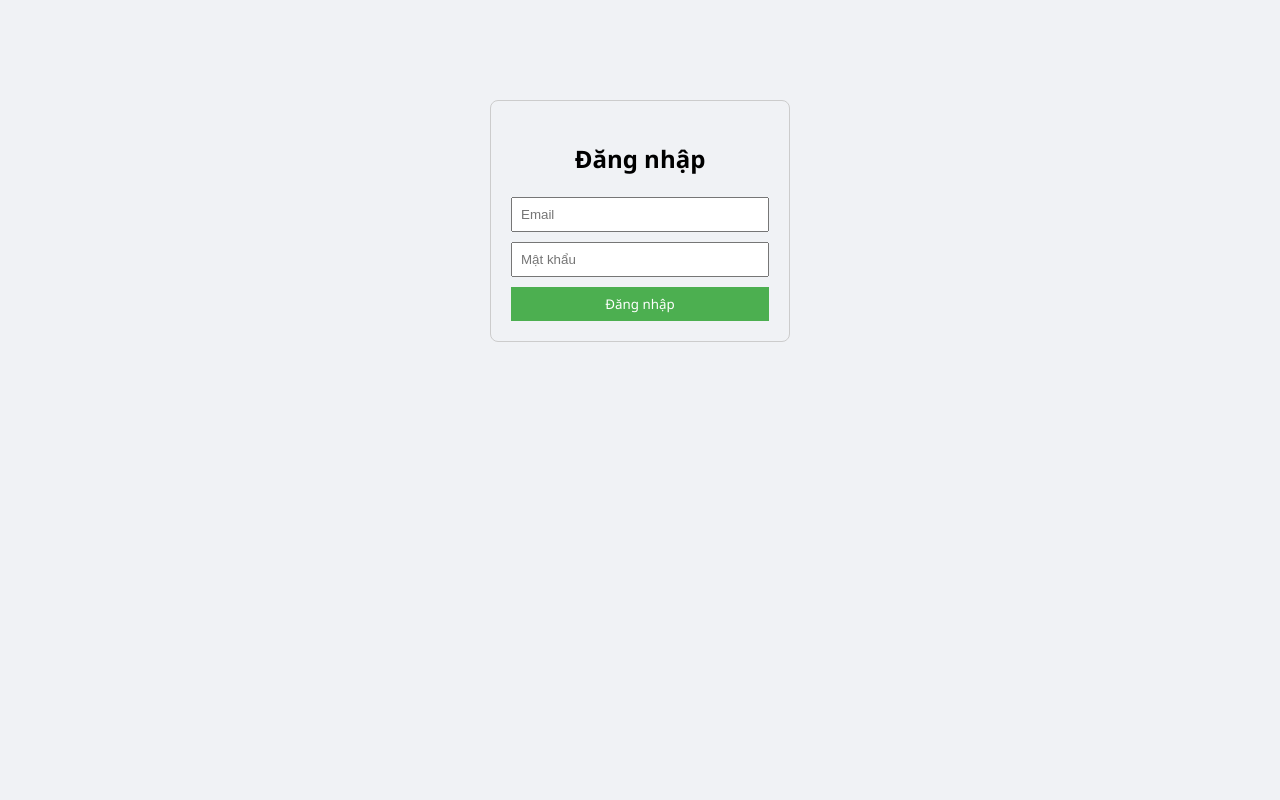
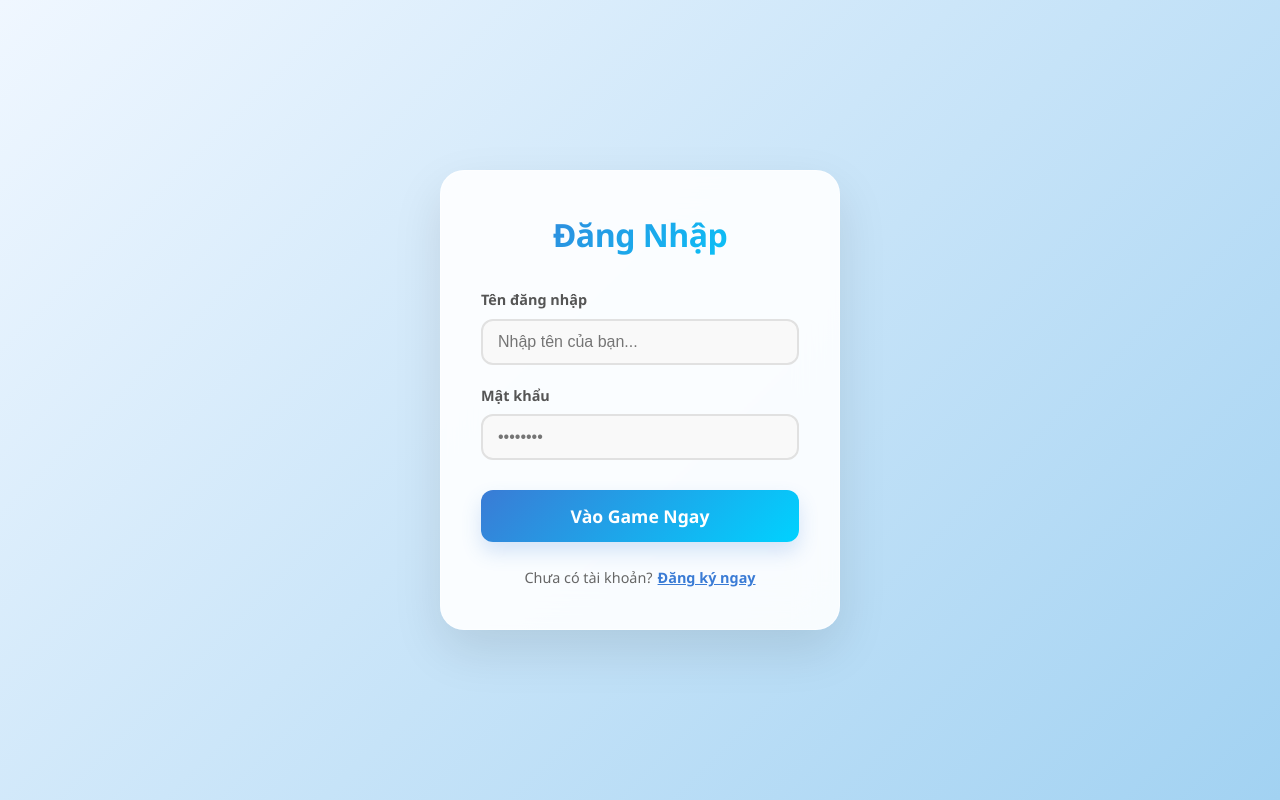
Before and after one commit to QUANG-SanBay/Game-Gomoku-FE, a React (Vite) app: page /login in a window 1280 px wide. Built offline with nearby package versions, Linux system fonts and the light colour scheme.

Commit message:
update login register logout

```diff
--- a/src/components/GameInfo/GameInfo.css
+++ b/src/components/GameInfo/GameInfo.css
@@ -207,21 +207,3 @@
 .history-item strong {
   color: #3a7bd5;
 }
-
-/* Nút Logout - Thêm vào cuối file */
-.btn-logout {
-  margin-top: auto; /* Đẩy xuống dưới cùng nếu container là flex column */
-  background: #ff4757;
-  color: white;
-  border: none;
-  padding: 12px;
-  border-radius: 10px;
-  font-weight: 700;
-  transition: 0.2s;
-  box-shadow: 0 4px 10px rgba(255, 71, 87, 0.3);
-}
-
-.btn-logout:hover {
-  background: #ff6b81;
-  transform: translateY(-2px);
-}
--- a/src/pages/Login/Login.css
+++ b/src/pages/Login/Login.css
@@ -1,30 +1,108 @@
-.login-container {
-    width: 300px;
-    margin: 100px auto;
-    padding: 20px;
-    border: 1px solid #ccc;
-    border-radius: 8px;
+.auth-overlay {
+  position: fixed;
+  top: 0; left: 0;
+  width: 100vw; height: 100vh;
+  background: linear-gradient(135deg, #f0f7ff 0%, #a2d2f2 100%);
+  display: flex;
+  justify-content: center;
+  align-items: center;
+  z-index: 2000;
 }
 
-  .login-container h2 {
+.auth-box {
+  background: rgba(255, 255, 255, 0.9);
+  backdrop-filter: blur(20px);
+  padding: 40px;
+  border-radius: 24px;
+  box-shadow: 0 20px 50px rgba(0, 0, 0, 0.1);
+  width: 100%;
+  max-width: 400px;
   text-align: center;
+  border: 1px solid rgba(255, 255, 255, 0.5);
+  animation: slideUpFade 0.5s cubic-bezier(0.16, 1, 0.3, 1);
 }
 
-  .login-container input {
-    width: 100%;
-    margin-bottom: 10px;
-    padding: 8px;
+.auth-title {
+  margin: 0 0 30px 0;
+  font-size: 2rem;
+  font-weight: 800;
+  background: linear-gradient(135deg, #3a7bd5 0%, #00d2ff 100%);
+  -webkit-background-clip: text;
+  -webkit-text-fill-color: transparent;
+  letter-spacing: -0.5px;
 }
 
-  .login-container button {
-    width: 100%;
-    padding: 8px;
-    background-color: #4caf50;
-    color: white;
-    border: none;
+.auth-form {
+  display: flex;
+  flex-direction: column;
+  gap: 20px;
 }
 
-  .error {
-    color: red;
-    text-align: center;
+.input-group {
+  text-align: left;
 }
+
+.input-group label {
+  display: block;
+  margin-bottom: 8px;
+  font-size: 0.9rem;
+  font-weight: 600;
+  color: #555;
+}
+
+.auth-input {
+  width: 100%;
+  padding: 12px 15px;
+  border-radius: 12px;
+  border: 2px solid #e1e1e1;
+  font-size: 1rem;
+  transition: all 0.3s ease;
+  background: #f9f9f9;
+  outline: none;
+}
+
+.auth-input:focus {
+  border-color: #3a7bd5;
+  background: white;
+  box-shadow: 0 0 0 4px rgba(58, 123, 213, 0.1);
+}
+
+.auth-btn-primary {
+  margin-top: 10px;
+  padding: 14px;
+  border: none;
+  border-radius: 12px;
+  background: linear-gradient(135deg, #3a7bd5 0%, #00d2ff 100%);
+  color: white;
+  font-size: 1.1rem;
+  font-weight: 700;
+  cursor: pointer;
+  transition: transform 0.2s, box-shadow 0.2s;
+  box-shadow: 0 10px 20px rgba(58, 123, 213, 0.2);
+}
+
+.auth-btn-primary:hover {
+  transform: translateY(-2px);
+  box-shadow: 0 15px 25px rgba(58, 123, 213, 0.3);
+}
+
+.auth-switch-wrapper {
+  margin-top: 25px;
+  font-size: 0.9rem;
+  color: #666;
+}
+
+.auth-switch-btn {
+  background: none;
+  border: none;
+  color: #3a7bd5;
+  font-weight: 700;
+  cursor: pointer;
+  text-decoration: underline;
+  margin-left: 5px;
+}
+
+@keyframes slideUpFade {
+  from { opacity: 0; transform: translateY(30px); }
+  to { opacity: 1; transform: translateY(0); }
+}
--- a/src/pages/Login/Login.jsx
+++ b/src/pages/Login/Login.jsx
@@ -1,50 +1,60 @@
-import { useState } from "react";
-import { loginApi } from "../../api/authApi";
-import "./Login.css";
+import React, { useState } from 'react';
+import { Link, useNavigate } from 'react-router-dom';
+import './Login.css';
 
-function Login() {
-  const [email, setEmail] = useState("");
-  const [password, setPassword] = useState("");
-  const [error, setError] = useState("");
+const Login = () => {
+  const [username, setUsername] = useState('');
+  const [password, setPassword] = useState('');
+  const navigate = useNavigate();
 
-  const handleLogin = async (e) => {
+  const handleLogin = (e) => {
     e.preventDefault();
-    try {
-      const res = await loginApi({ email, password });
-      localStorage.setItem("token", res.data.access_token);
-      window.location.href = "/";
-    } catch (err) {
-      setError("Sai email hoặc mật khẩu");
-    }
+    // --- LOGIC ĐĂNG NHẬP CỦA BẠN SẼ Ở ĐÂY ---
+    // Ví dụ: gọi API, lưu token vào localStorage, rồi chuyển hướng
+    console.log('Đăng nhập với:', username, password);
+
+    // Giả sử đăng nhập thành công, bạn lưu token
+    // localStorage.setItem('your_auth_token', 'some_jwt_token');
+
+    navigate('/'); // Chuyển hướng về trang chủ (bàn cờ)
   };
 
   return (
-    <div className="login-container">
-      <h2>Đăng nhập</h2>
-
-      {error && <p className="error">{error}</p>}
-
-      <form onSubmit={handleLogin}>
+    <div className="auth-overlay">
+      <div className="auth-box">
+        <h2 className="auth-title">Đăng Nhập</h2>
+        <form className="auth-form" onSubmit={handleLogin}>
+          <div className="input-group">
+            <label>Tên đăng nhập</label>
             <input
-          type="email"
-          placeholder="Email"
-          value={email}
-          onChange={(e) => setEmail(e.target.value)}
+              type="text"
+              className="auth-input"
+              placeholder="Nhập tên của bạn..."
+              value={username}
+              onChange={(e) => setUsername(e.target.value)}
               required
             />
-
+          </div>
+          <div className="input-group">
+            <label>Mật khẩu</label>
             <input
               type="password"
-          placeholder="Mật khẩu"
+              className="auth-input"
+              placeholder="••••••••"
               value={password}
               onChange={(e) => setPassword(e.target.value)}
               required
             />
-
-        <button type="submit">Đăng nhập</button>
+          </div>
+          <button type="submit" className="auth-btn-primary">Vào Game Ngay</button>
         </form>
+        <div className="auth-switch-wrapper">
+          Chưa có tài khoản?
+          <Link to="/register" className="auth-switch-btn">Đăng ký ngay</Link>
+        </div>
+      </div>
     </div>
   );
-}
+};
 
 export default Login;
--- a/src/pages/Register/Register.css
+++ b/src/pages/Register/Register.css
@@ -1,43 +1,108 @@
-.register-container {
-    width: 320px;
-    margin: 100px auto;
-    padding: 20px;
-    border: 1px solid #ccc;
-    border-radius: 8px;
-    background-color: #ffffff;
+.auth-overlay {
+  position: fixed;
+  top: 0; left: 0;
+  width: 100vw; height: 100vh;
+  background: linear-gradient(135deg, #f0f7ff 0%, #a2d2f2 100%);
+  display: flex;
+  justify-content: center;
+  align-items: center;
+  z-index: 2000;
 }
 
-  .register-container h2 {
+.auth-box {
+  background: rgba(255, 255, 255, 0.9);
+  backdrop-filter: blur(20px);
+  padding: 40px;
+  border-radius: 24px;
+  box-shadow: 0 20px 50px rgba(0, 0, 0, 0.1);
+  width: 100%;
+  max-width: 400px;
   text-align: center;
-    margin-bottom: 15px;
+  border: 1px solid rgba(255, 255, 255, 0.5);
+  animation: slideUpFade 0.5s cubic-bezier(0.16, 1, 0.3, 1);
 }
 
-  .register-container form {
+.auth-title {
+  margin: 0 0 30px 0;
+  font-size: 2rem;
+  font-weight: 800;
+  background: linear-gradient(135deg, #3a7bd5 0%, #00d2ff 100%);
+  -webkit-background-clip: text;
+  -webkit-text-fill-color: transparent;
+  letter-spacing: -0.5px;
+}
+
+.auth-form {
   display: flex;
   flex-direction: column;
+  gap: 20px;
 }
 
-  .register-container input {
-    margin-bottom: 10px;
-    padding: 8px;
-    font-size: 14px;
+.input-group {
+  text-align: left;
 }
 
-  .register-container button {
-    padding: 8px;
-    background-color: #2196f3;
-    color: white;
-    border: none;
-    cursor: pointer;
-    font-weight: bold;
+.input-group label {
+  display: block;
+  margin-bottom: 8px;
+  font-size: 0.9rem;
+  font-weight: 600;
+  color: #555;
 }
 
-  .register-container button:hover {
-    background-color: #1976d2;
+.auth-input {
+  width: 100%;
+  padding: 12px 15px;
+  border-radius: 12px;
+  border: 2px solid #e1e1e1;
+  font-size: 1rem;
+  transition: all 0.3s ease;
+  background: #f9f9f9;
+  outline: none;
 }
 
-  .register-container p {
-    text-align: center;
-    margin-bottom: 10px;
-    color: green;
+.auth-input:focus {
+  border-color: #3a7bd5;
+  background: white;
+  box-shadow: 0 0 0 4px rgba(58, 123, 213, 0.1);
 }
+
+.auth-btn-primary {
+  margin-top: 10px;
+  padding: 14px;
+  border: none;
+  border-radius: 12px;
+  background: linear-gradient(135deg, #3a7bd5 0%, #00d2ff 100%);
+  color: white;
+  font-size: 1.1rem;
+  font-weight: 700;
+  cursor: pointer;
+  transition: transform 0.2s, box-shadow 0.2s;
+  box-shadow: 0 10px 20px rgba(58, 123, 213, 0.2);
+}
+
+.auth-btn-primary:hover {
+  transform: translateY(-2px);
+  box-shadow: 0 15px 25px rgba(58, 123, 213, 0.3);
+}
+
+.auth-switch-wrapper {
+  margin-top: 25px;
+  font-size: 0.9rem;
+  color: #666;
+}
+
+.auth-switch-btn {
+  background: none;
+  border: none;
+  color: #3a7bd5;
+  font-weight: 700;
+  cursor: pointer;
+  text-decoration: underline;
+  margin-left: 5px;
+}
+
+@keyframes slideUpFade {
+  from { opacity: 0; transform: translateY(30px); }
+  to { opacity: 1; transform: translateY(0); }
+}
--- a/src/pages/Register/Register.jsx
+++ b/src/pages/Register/Register.jsx
@@ -1,4 +1,5 @@
 import { useState } from "react";
+import { Link, useNavigate } from "react-router-dom";
 import { registerApi } from "../../api/authApi";
 import "./Register.css";
 
@@ -7,6 +8,7 @@ function Register() {
   const [email, setEmail] = useState("");
   const [password, setPassword] = useState("");
   const [message, setMessage] = useState("");
+  const navigate = useNavigate();
 
   const handleRegister = async (e) => {
     e.preventDefault();
@@ -16,45 +18,62 @@ function Register() {
         email,
         password,
       });
-      setMessage("Đăng ký thành công! Vui lòng đăng nhập.");
+      alert("Đăng ký thành công! Vui lòng đăng nhập.");
+      navigate("/login");
     } catch (err) {
       setMessage("Đăng ký thất bại");
     }
   };
 
   return (
-    <div className="register-container">
-      <h2>Đăng ký</h2>
+    <div className="auth-overlay">
+      <div className="auth-box">
+        <h2 className="auth-title">Đăng Ký</h2>
 
-      {message && <p>{message}</p>}
+        {message && <p style={{color: 'red'}}>{message}</p>}
 
-      <form onSubmit={handleRegister}>
+        <form className="auth-form" onSubmit={handleRegister}>
+          <div className="input-group">
+            <label>Họ tên</label>
             <input
               type="text"
-          placeholder="Họ tên"
+              className="auth-input"
               value={fullName}
               onChange={(e) => setFullName(e.target.value)}
               required
             />
+          </div>
 
+          <div className="input-group">
+            <label>Email</label>
             <input
               type="email"
-          placeholder="Email"
+              className="auth-input"
               value={email}
               onChange={(e) => setEmail(e.target.value)}
               required
             />
+          </div>
 
+          <div className="input-group">
+            <label>Mật khẩu</label>
             <input
               type="password"
-          placeholder="Mật khẩu"
+              className="auth-input"
               value={password}
               onChange={(e) => setPassword(e.target.value)}
               required
             />
+          </div>
 
-        <button type="submit">Đăng ký</button>
+          <button type="submit" className="auth-btn-primary">Đăng Ký</button>
         </form>
+
+        <div className="auth-switch-wrapper">
+          Đã có tài khoản?
+          <Link to="/login" className="auth-switch-btn">Đăng nhập</Link>
+        </div>
+      </div>
     </div>
   );
 }
```
Lines whose indentation alone changed are shown as unchanged.
